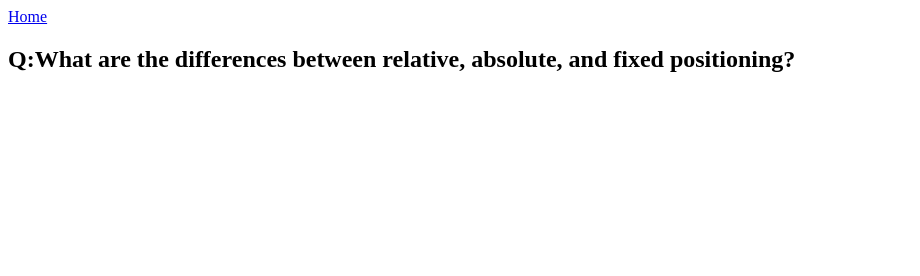
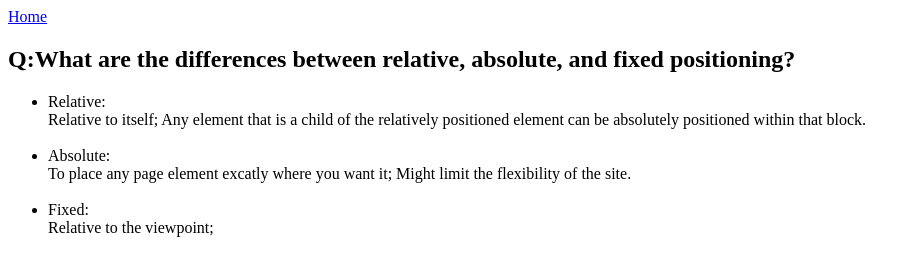
Before and after one commit to jingcheng-zhao/jingcheng-zhao.github.io, a plain HTML site: page blog/html-css.html in a window 1280 px wide. Shown: the whole page, without its empty margins (0-920 px from the left). Drawn offline with Linux system fonts and the light colour scheme.

Commit message:
add research to positioning question

```diff
--- a/blog/html-css.html
+++ b/blog/html-css.html
@@ -13,7 +13,22 @@
   </div>
   <div>
     <h2>Q:What are the differences between relative, absolute, and fixed positioning?</h2>
-    <p></p>
+    <p>
+      <ul>
+        <li>Relative: <br>
+            Relative to itself;
+            Any element that is a child of the relatively positioned element can be absolutely positioned within that block.
+          </li><br>
+        <li>Absolute: <br>
+            To place any page element excatly where you want it;
+            Might limit the flexibility of the site.
+          </li><br>
+        <li>Fixed:<br>
+           Relative to the viewpoint;
+          </li><br>
+      </ul>
+
+    </p>
   </div>
 
 </body>
```
